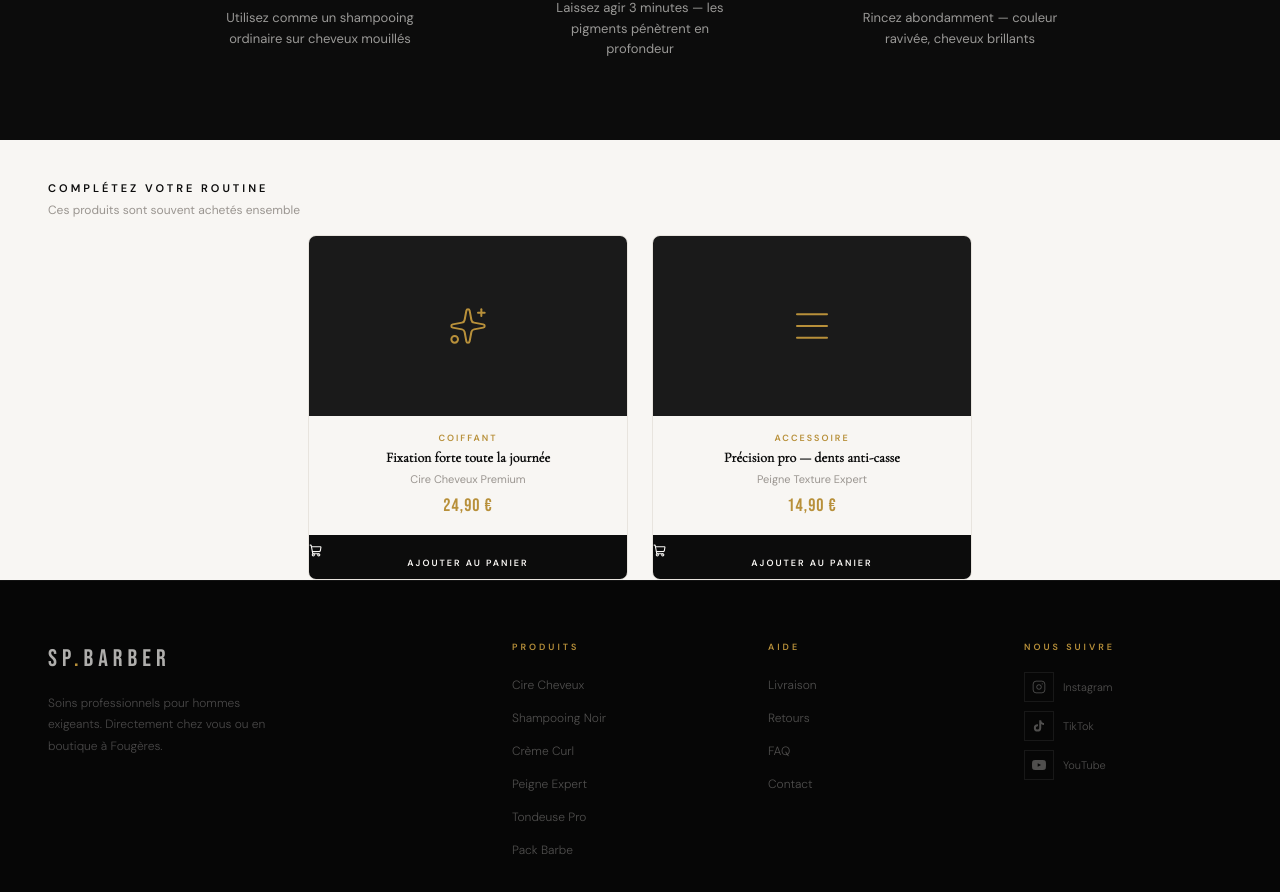
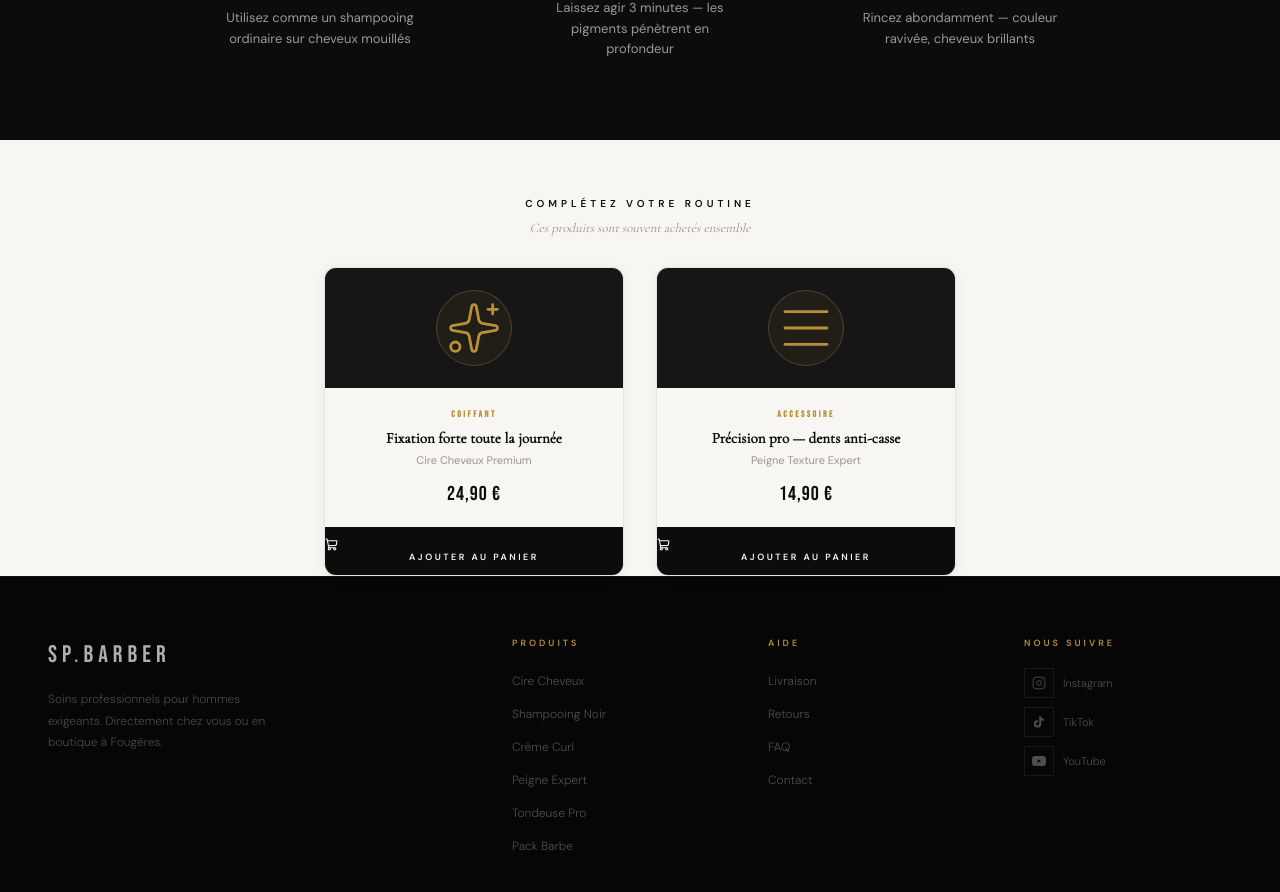
Before and after one commit to hedirahal-cmd/spbarber, a Next.js app: page /products/shampooing-noir-colorant in a window 1280 px wide. Shown: the part 1667-2559 px from the top of the page. Built offline with nearby package versions, Linux system fonts and the light colour scheme.

Commit message:
design: premium sac-cards - ring icon, shadow, hover elevation, 300px max

```diff
--- a/src/app/globals.css
+++ b/src/app/globals.css
@@ -1435,22 +1435,92 @@ footer { background: #060606; border-top: 1px solid rgba(255,255,255,.05); paddi
 .fi-trust-v { color: var(--gold); font-weight: 800; font-size: 14px; flex-shrink: 0; }
 
 /* ─ Complétez votre routine ─ */
-.sac-sec { padding: 40px 48px 0; }
-.sac-hd { margin-bottom: 16px; }
-.sac-ttl { font-size: 11px; letter-spacing: 3px; text-transform: uppercase; font-weight: 700; margin-bottom: 4px; color: var(--b); font-family: var(--fb); }
-.sac-sub { font-size: 12px; color: var(--gt); }
-.sac-grid { display: flex; flex-wrap: wrap; justify-content: center; gap: 24px; background: none; }
-.sac-card { background: var(--w); border: 1px solid #e8e4de; border-radius: 8px; max-width: 320px; flex: 1 1 260px; display: flex; flex-direction: column; overflow: hidden; }
-.sac-card-link { display: flex; flex-direction: column; align-items: stretch; text-align: center; text-decoration: none; color: inherit; flex: 1; transition: opacity 0.2s; }
-.sac-card-link:hover { opacity: 0.88; }
-.sac-img { width: 100%; height: 180px; background: #1a1a1a; display: flex; align-items: center; justify-content: center; flex-shrink: 0; color: var(--gold); }
-.sac-info { display: flex; flex-direction: column; align-items: center; gap: 4px; padding: 16px 20px 16px; }
-.sac-cat { font-size: 9px; letter-spacing: 2px; text-transform: uppercase; color: var(--gold); font-weight: 600; }
-.sac-benefit { font-family: var(--fs); font-size: 14px; font-weight: 600; color: var(--b); line-height: 1.3; }
+.sac-sec { padding: 56px 0 0; }
+.sac-hd { margin-bottom: 28px; text-align: center; padding: 0 48px; }
+.sac-ttl {
+  font-size: 10px; letter-spacing: 4px; text-transform: uppercase;
+  font-weight: 700; margin-bottom: 8px; color: var(--b); font-family: var(--fb);
+}
+.sac-sub { font-size: 13px; color: var(--gt); font-family: var(--fs); font-style: italic; }
+
+/* Grille — max 300px par carte, gap 32px */
+.sac-grid {
+  display: flex; flex-wrap: wrap; justify-content: center;
+  gap: 32px; padding: 0 48px; background: none;
+}
+
+/* Carte — radius 12px, shadow, hover élévation */
+.sac-card {
+  background: var(--w);
+  border: 1px solid rgba(0,0,0,.07);
+  border-radius: 12px;
+  max-width: 300px; flex: 1 1 240px;
+  display: flex; flex-direction: column;
+  overflow: hidden;
+  box-shadow: 0 2px 12px rgba(0,0,0,.06);
+  transition: transform 0.24s ease, box-shadow 0.24s ease, border-color 0.24s ease;
+}
+.sac-card:hover {
+  transform: translateY(-5px);
+  box-shadow: 0 12px 36px rgba(0,0,0,.12);
+  border-color: rgba(184,144,58,.25);
+}
+
+.sac-card-link {
+  display: flex; flex-direction: column; align-items: stretch;
+  text-align: center; text-decoration: none; color: inherit; flex: 1;
+}
+
+/* Zone icône — 120px, fond presque noir */
+.sac-img {
+  width: 100%; height: 120px;
+  background: #161616;
+  display: flex; align-items: center; justify-content: center;
+  flex-shrink: 0; color: var(--gold);
+}
+
+/* Cercle doré autour de l'icône */
+.sac-icon-ring {
+  width: 76px; height: 76px;
+  border-radius: 50%;
+  border: 1.5px solid rgba(184,144,58,.32);
+  background: rgba(184,144,58,.07);
+  display: flex; align-items: center; justify-content: center;
+  transition: border-color 0.22s, background 0.22s;
+}
+.sac-card:hover .sac-icon-ring {
+  border-color: rgba(184,144,58,.72);
+  background: rgba(184,144,58,.13);
+}
+
+/* Infos */
+.sac-info {
+  display: flex; flex-direction: column; align-items: center; gap: 4px;
+  padding: 20px 20px 18px; flex: 1;
+}
+.sac-cat {
+  font-size: 9px; letter-spacing: 2.5px; text-transform: uppercase;
+  color: var(--gold); font-weight: 700; font-family: var(--fd);
+}
+.sac-benefit {
+  font-family: var(--fs); font-size: 15px; font-weight: 600;
+  color: var(--b); line-height: 1.35; margin-top: 3px;
+}
 .sac-name { font-size: 11px; color: var(--gt); }
-.sac-price { font-family: var(--fd); font-size: 18px; letter-spacing: 1px; color: var(--gold); }
-.sac-atc { display: block; width: 100%; height: 44px; background: var(--b); color: var(--w); border: none; font-size: 9px; letter-spacing: 2px; text-transform: uppercase; font-weight: 700; font-family: var(--fb); cursor: pointer; transition: background 0.2s; }
-.sac-atc:hover { background: var(--gold); }
+.sac-price {
+  font-family: var(--fd); font-size: 20px; letter-spacing: 1px;
+  color: var(--b); margin-top: 6px;
+}
+
+/* Bouton — toujours visible, jamais tronqué */
+.sac-atc {
+  display: block; width: 100%; height: 48px; flex-shrink: 0;
+  background: var(--b); color: var(--w); border: none;
+  font-size: 9px; letter-spacing: 2.5px; text-transform: uppercase;
+  font-weight: 700; font-family: var(--fb); cursor: pointer;
+  transition: background 0.2s, color 0.2s, letter-spacing 0.2s;
+}
+.sac-atc:hover { background: var(--gold); color: var(--b); letter-spacing: 3px; }
 
 /* ─ Cart suggestions (clairement séparées du panier réel) ─ */
 .cart-sugg { border-top: 2px solid var(--b); background: var(--g); flex-shrink: 0; }
@@ -1600,7 +1670,9 @@ footer { background: #060606; border-top: 1px solid rgba(255,255,255,.05); paddi
   .prob-grid { grid-template-columns: repeat(2, 1fr); margin: 0 20px 48px; }
   .barbers-grid { grid-template-columns: 1fr 1fr; }
   .barbers-sec { padding: 48px 24px; }
-  .sac-sec { padding: 32px 24px 0; }
+  .sac-sec { padding: 40px 0 0; }
+  .sac-hd { padding: 0 24px; }
+  .sac-grid { padding: 0 24px; gap: 20px; }
 }
 @media (max-width: 768px) {
   .fi-trust-list { grid-template-columns: 1fr 1fr; }
--- a/src/components/product/ProductDetail.tsx
+++ b/src/components/product/ProductDetail.tsx
@@ -269,7 +269,9 @@ export function ProductDetail({ product }: { product: Product }) {
               <div key={rp.id} className="sac-card">
                 <Link href={`/products/${rp.slug}`} className="sac-card-link">
                   <div className="sac-img">
-                    <ProductIcon productId={rp.id} size={40} />
+                    <div className="sac-icon-ring">
+                      <ProductIcon productId={rp.id} size={56} />
+                    </div>
                   </div>
                   <div className="sac-info">
                     <div className="sac-cat">{CATEGORY_LABELS[rp.category] ?? rp.category}</div>
--- a/src/components/product/ShampooingNoirPage.tsx
+++ b/src/components/product/ShampooingNoirPage.tsx
@@ -254,7 +254,9 @@ export function ShampooingNoirPage() {
               <div key={rp.id} className="sac-card">
                 <Link href={`/products/${rp.slug}`} className="sac-card-link">
                   <div className="sac-img">
-                    <ProductIcon productId={rp.id} size={40} />
+                    <div className="sac-icon-ring">
+                      <ProductIcon productId={rp.id} size={56} />
+                    </div>
                   </div>
                   <div className="sac-info">
                     <div className="sac-cat">{CATEGORY_LABELS[rp.category] ?? rp.category}</div>
```
